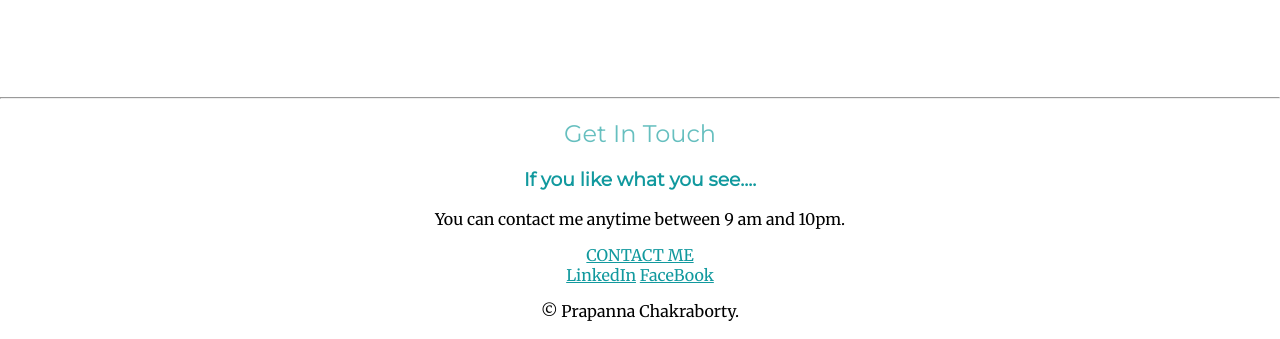
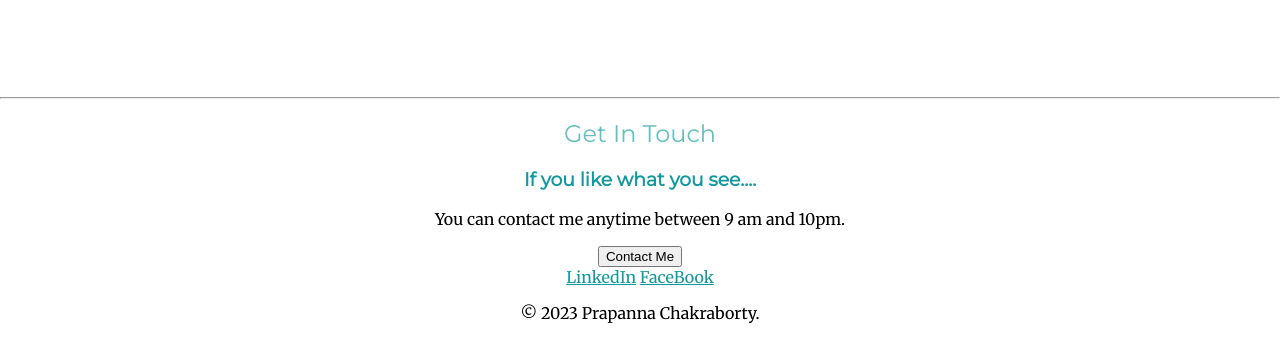
Before and after one commit to BuaProps/Resume, a plain HTML site: page index.html in a window 1280 px wide. Shown: the part 1715-2054 px from the top of the page. Drawn offline with Linux system fonts and the light colour scheme.

Commit message:
Update index.html

```diff
--- a/index.html
+++ b/index.html
@@ -44,7 +44,7 @@
           <h2>Get In Touch</h2>
           <h3>If you like what you see....</h3>
           <p>You can contact me anytime between 9 am and 10pm.</p>
-          <a class="btn" href="mailto:chakrabortyprapanna@gmail.com">CONTACT ME</a>
+          <a class="btn" href="mailto:chakrabortyprapanna@gmail.com"><button>Contact Me</button></a>
         </div>
       </div>
 
@@ -52,7 +52,7 @@
       <div class="bottom-container">
         <a class="footer-link" href="https://www.linkedin.com/in/prapanna-chakraborty-944ba1162">LinkedIn</a>
         <a class="footer-link" href="https://www.facebook.com/prapanna.chakraborty.1">FaceBook</a>
-        <p>© Prapanna Chakraborty.</p>
+        <p class="CopyRight">© 2023 Prapanna Chakraborty.</p>
       </div>
 </body>
 </html>
```
